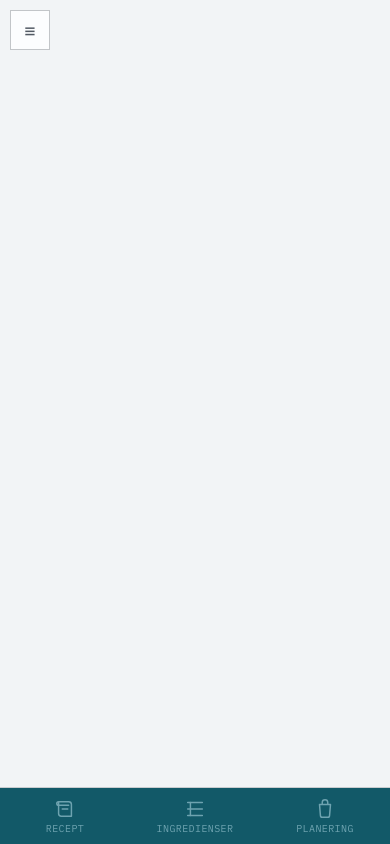
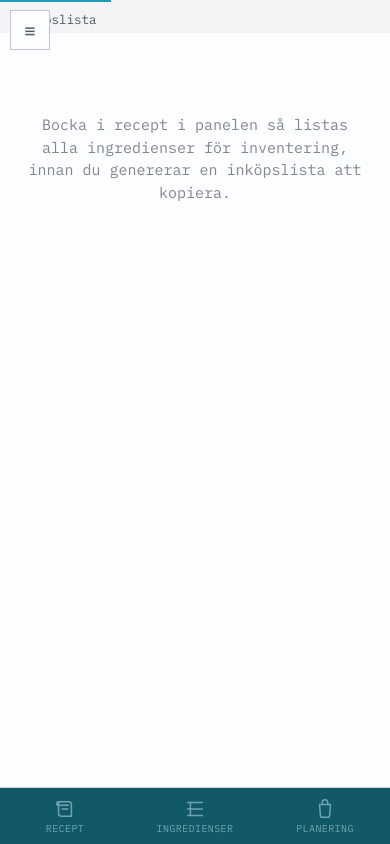
Before and after one commit to stranger-nils/recipe-db, a Flask app: template templates/ide.html in a window 390 px wide. Run offline with Flask 3, Linux system fonts and the light colour scheme; the template is opened without the code that fills it, so the values that code supplies are empty.

Commit message:
Fixa nollbredd-bugg i mobilvyn (≤480px)
Vid display:none på .rail och position:fixed på .explorer hamnade
editorn i den första (0px) grid-kolumnen istället för den breda. Byter
till en-kolumnsgrid på smala bredder så editorn får hela viewportet.

Ignorerar även docker-compose.override.yml som används för lokal
dev (LAN-bind, bind-mount, --reload) och inte ska deployas.

Co-Authored-By: Claude Opus 4.7 <noreply@anthropic.com>

```diff
--- a/static/mise.css
+++ b/static/mise.css
@@ -462,7 +462,9 @@ kbd{ font-family:var(--mono); font-size:.85em; background:var(--bg); border:1px
 
 /* ===== Riktig telefonlayout: göm rail, bottom-tab-bar ===== */
 @media (max-width:480px){
-  .ide{ grid-template-columns:0 0 1fr; padding-bottom:56px; }
+  /* En enda kolumn — rail är display:none och explorer är position:fixed,
+     så editorn är ensam kvar i normalflödet och ska få full bredd. */
+  .ide{ grid-template-columns:1fr; padding-bottom:56px; }
   .rail{ display:none; }
   .explorer{ position:fixed; top:0; left:0; bottom:56px; width:min(86vw,320px); z-index:50;
     transform:translateX(-110%); transition:transform .2s;
```
Also changed, not shown: 1 other file.
